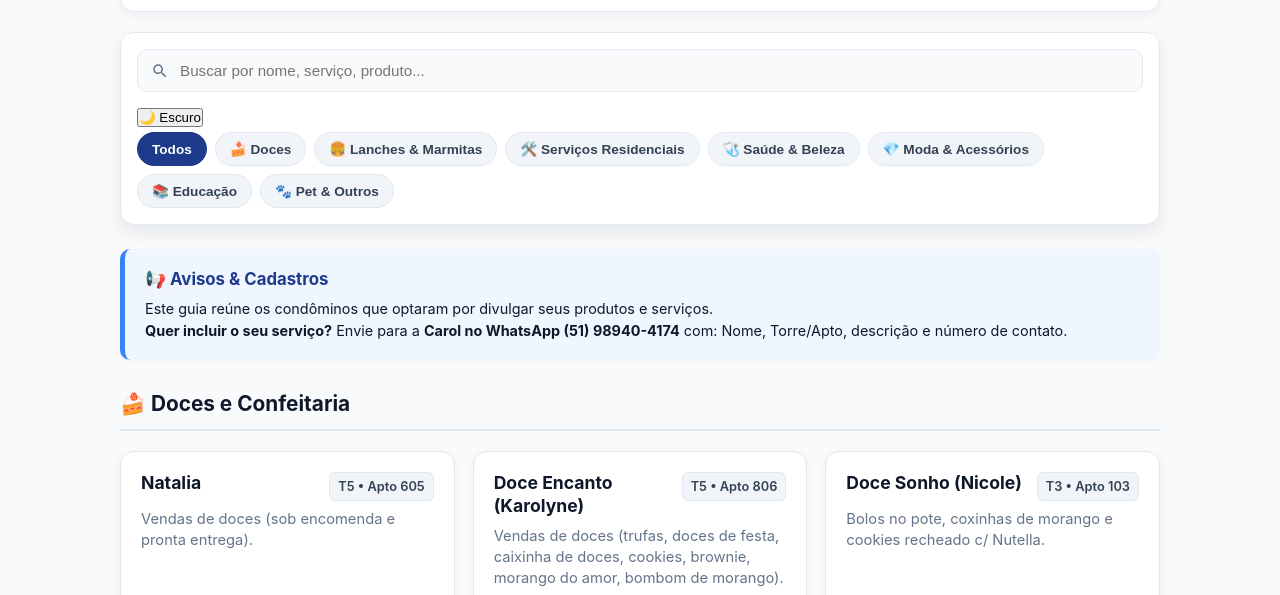
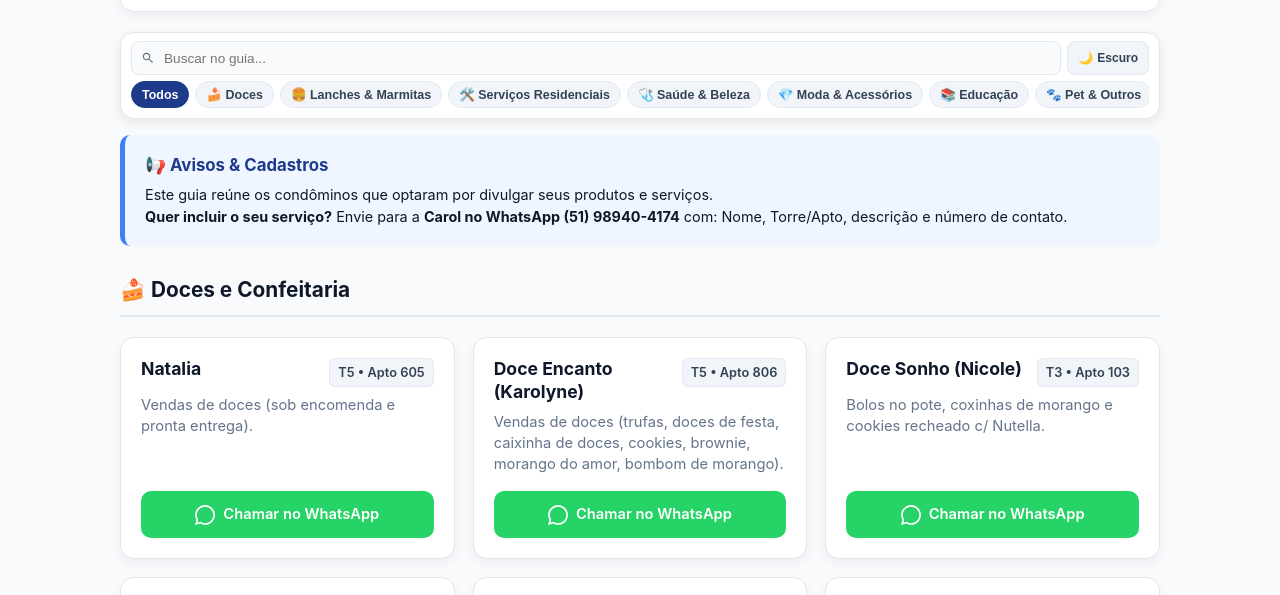
Before and after one commit to mzinelli/guia-porto-boa-vista, a plain HTML site: page index.html in a window 1280 px wide. Shown: the part 139-734 px from the top of the page. Drawn offline with Linux system fonts and the light colour scheme.

Commit message:
Update index.html

```diff
--- a/index.html
+++ b/index.html
@@ -85,65 +85,93 @@
       font-weight: 500;
     }
 
-    /* Controls: Search & Category Chips */
+        /* Controls: Search & Category Chips */
     .controls-wrapper {
       position: sticky;
-      top: 12px;
+      top: 0;
       z-index: 100;
       background: var(--card-bg);
-      padding: 16px;
+      padding: 8px 10px;
       border-radius: var(--border-radius);
-      box-shadow: 0 8px 20px rgba(0,0,0,0.08);
+      box-shadow: 0 4px 12px rgba(0,0,0,0.08);
       border: 1px solid var(--border-color);
-      margin-bottom: 24px;
+      margin-bottom: 16px;
       backdrop-filter: blur(10px);
+    }
+
+    .controls-top-row {
+      display: flex;
+      gap: 6px;
+      align-items: center;
+      margin-bottom: 6px;
     }
 
     .search-box {
       position: relative;
-      margin-bottom: 12px;
+      flex: 1;
     }
 
     .search-box input {
       width: 100%;
-      padding: 12px 16px 12px 42px;
-      border-radius: 10px;
+      padding: 6px 12px 6px 32px;
+      border-radius: 8px;
       border: 1px solid var(--border-color);
       background-color: var(--bg-color);
       color: var(--text-main);
-      font-size: 0.95rem;
+      font-size: 0.85rem;
       outline: none;
+      height: 34px;
       transition: border-color 0.2s ease;
-    }
-
-    .search-box input:focus {
-      border-color: var(--primary-color);
     }
 
     .search-icon {
       position: absolute;
-      left: 14px;
+      left: 10px;
       top: 50%;
       transform: translateY(-50%);
-      width: 18px;
-      height: 18px;
+      width: 14px;
+      height: 14px;
       fill: var(--text-muted);
+    }
+
+    .theme-toggle-btn {
+      display: inline-flex;
+      align-items: center;
+      gap: 4px;
+      background-color: var(--chip-bg);
+      color: var(--chip-text);
+      border: 1px solid var(--border-color);
+      padding: 0 10px;
+      border-radius: 8px;
+      font-size: 0.75rem;
+      font-weight: 600;
+      cursor: pointer;
+      white-space: nowrap;
+      transition: all 0.2s ease;
+      height: 34px;
     }
 
     .filter-chips {
       display: flex;
-      gap: 8px;
-      flex-wrap: wrap;
-      padding-top: 4px;
+      gap: 6px;
+      overflow-x: auto;
+      white-space: nowrap;
+      padding-bottom: 2px;
+      -webkit-overflow-scrolling: touch;
+      scrollbar-width: none;
+    }
+
+    .filter-chips::-webkit-scrollbar {
+      display: none;
     }
 
     .chip {
       background-color: var(--chip-bg);
       color: var(--chip-text);
       border: 1px solid var(--border-color);
-      padding: 8px 14px;
-      border-radius: 20px;
-      font-size: 0.85rem;
+      padding: 5px 10px;
+      border-radius: 16px;
+      font-size: 0.78rem;
       font-weight: 600;
       white-space: nowrap;
       cursor: pointer;
@@ -391,7 +419,7 @@
     <div class="controls-top-row">
       <div class="search-box">
         <svg class="search-icon" viewBox="0 0 24 24"><path d="M15.5 14h-.79l-.28-.27C15.41 12.59 16 11.11 16 9.5 16 5.91 13.09 3 9.5 3S3 5.91 3 9.5 5.91 16 9.5 16c1.61 0 3.09-.59 4.23-1.57l.27.28v.79l5 4.99L20.49 19l-4.99-5zm-6 0C7.01 14 5 11.99 5 9.5S7.01 5 9.5 5 14 7.01 14 9.5 11.99 14 9.5 14z"/></svg>
-        <input type="text" id="searchInput" placeholder="Buscar por nome, serviço, produto..." oninput="filterServices()">
+        <input type="text" id="searchInput" placeholder="Buscar no guia..." oninput="filterServices()">
       </div>
       <button id="themeToggleBtn" class="theme-toggle-btn" onclick="toggleTheme()" aria-label="Alternar tema">
         <span id="themeIcon">☀️</span>
```
